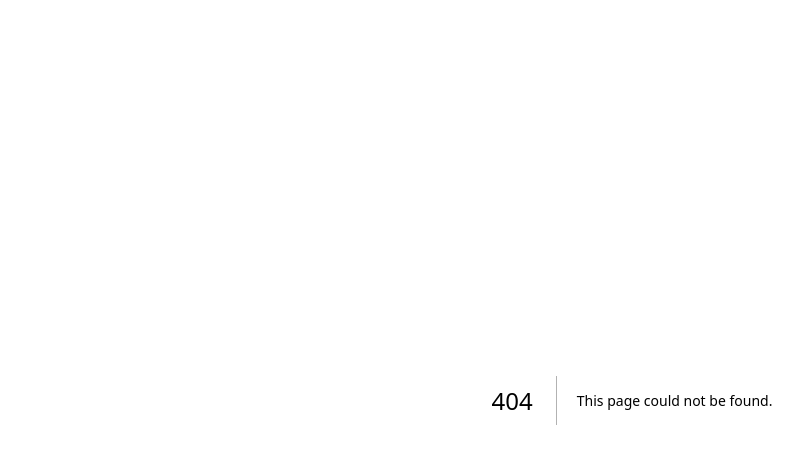
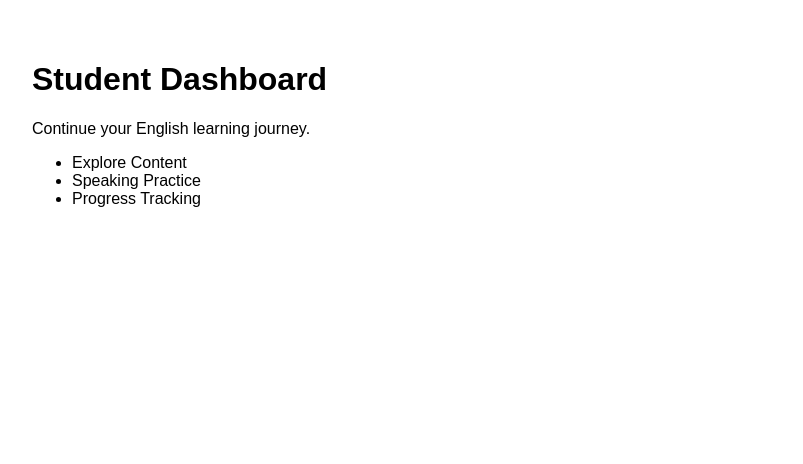
Before and after one commit to mohikbalabdkasim02-cyber/inggrislearning, a Next.js app: page /dashboard in a window 1280 px wide. Before the commit this address had no page. Shown: the top 464 px of the page, without its empty margins (8-811 px from the left). Built offline with nearby package versions, Linux system fonts and the light colour scheme.

Commit message:
feat: add student dashboard page

```diff
--- /dev/null
+++ b/app/dashboard/page.tsx
@@ -0,0 +1,11 @@
+export default function Dashboard(){
+ return <main style={{padding:40}}>
+  <h1>Student Dashboard</h1>
+  <p>Continue your English learning journey.</p>
+  <ul>
+   <li>Explore Content</li>
+   <li>Speaking Practice</li>
+   <li>Progress Tracking</li>
+  </ul>
+ </main>
+}
```
